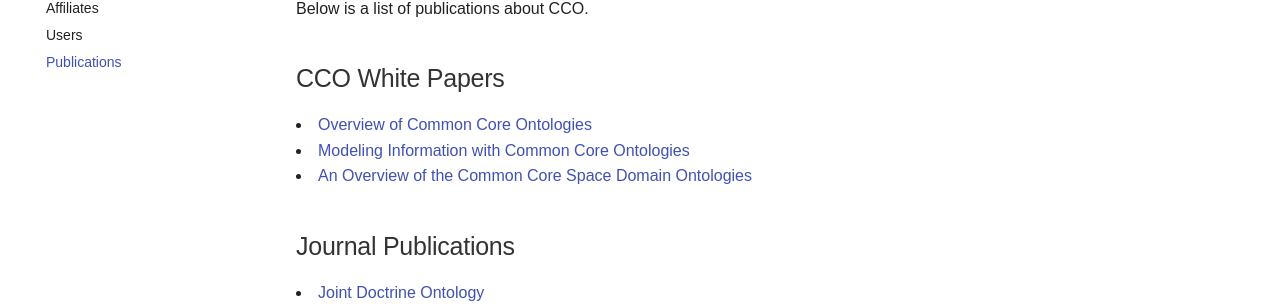
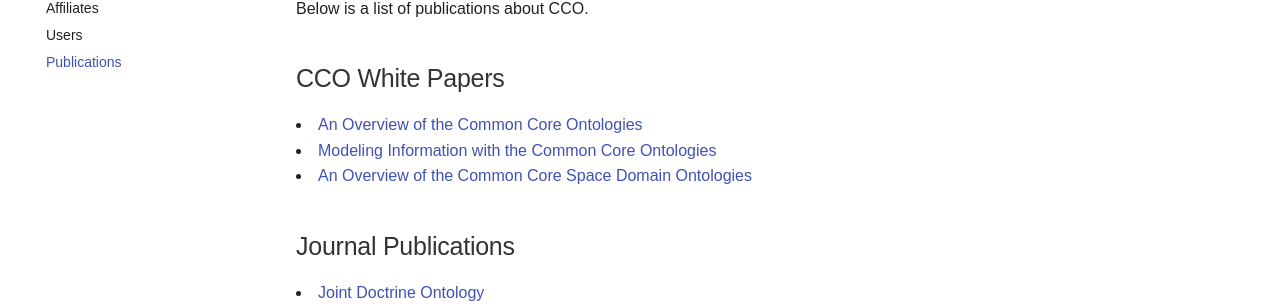
Before and after one commit to CommonCoreOntology/cco-webpage, an MkDocs documentation site: the page built from docs/publications.md, in a window 1280 px wide. Shown: the part 232-540 px from the top of the page. Built offline with MkDocs 1.6.1 and Material for MkDocs 9.7.7, drawn with Linux system fonts in a browser that asks for light colours; comment, search, counter and statistics services are not loaded.

Commit message:
Update publications.md
edited white paper titles

```diff
--- a/docs/publications.md
+++ b/docs/publications.md
@@ -24,8 +24,8 @@
         Below is a list of publications about CCO.
     </p>
     <h2>CCO White Papers</h2>
-      <li><a href="https://www.nist.gov/system/files/documents/2021/10/14/nist-ai-rfi-cubrc_inc_004.pdf" class="custom-color">Overview of Common Core Ontologies</a></li>
-      <li><a href="https://www.nist.gov/system/files/documents/2021/10/14/nist-ai-rfi-cubrc_inc_003.pdf" class="custom-color">Modeling Information with Common Core Ontologies</a></li>
+      <li><a href="https://www.nist.gov/system/files/documents/2021/10/14/nist-ai-rfi-cubrc_inc_004.pdf" class="custom-color">An Overview of the Common Core Ontologies</a></li>
+      <li><a href="https://www.nist.gov/system/files/documents/2021/10/14/nist-ai-rfi-cubrc_inc_003.pdf" class="custom-color">Modeling Information with the Common Core Ontologies</a></li>
       <li><a href="https://philarchive.org/archive/COXTSD-2" class="custom-color">An Overview of the Common Core Space Domain Ontologies</a></li>
     <h2>Journal Publications</h2>
       <li><a href="https://philpapers.org/archive/MORJDO.pdf" class="custom-color">Joint Doctrine Ontology</a></li>
```
